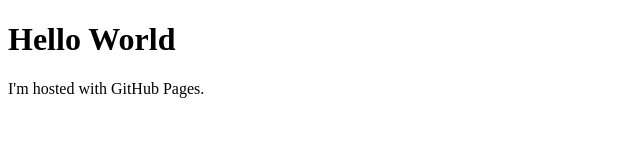
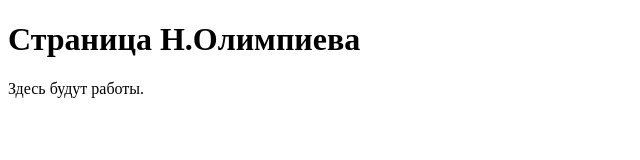
Before and after one commit to chiziwe-2-0/chiziwe-2-0.github.io, a plain HTML site: page index.html in a window 1280 px wide. Shown: the whole page, without its empty margins (0-640 px from the left). Drawn offline with Linux system fonts and the light colour scheme.

Commit message:
Update index.html

```diff
--- a/index.html
+++ b/index.html
@@ -1,7 +1,7 @@
 <!DOCTYPE html>
 <html>
 <body>
-<h1>Hello World</h1>
-<p>I'm hosted with GitHub Pages.</p>
+<h1>Страница Н.Олимпиева</h1>
+<p>Здесь будут работы.</p>
 </body>
 </html>
```
